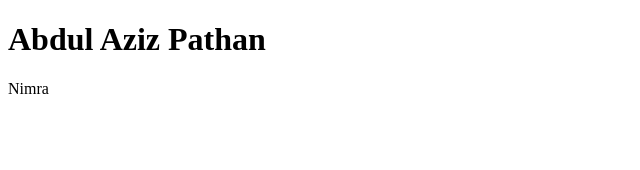
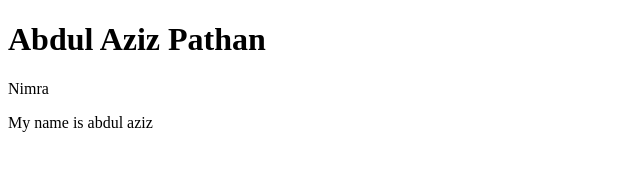
Before and after one commit to Abdulpathan123/Abdul-Aziz, a plain HTML site: page index.html in a window 1280 px wide. Shown: the whole page, without its empty margins (0-640 px from the left). Drawn offline with Linux system fonts and the light colour scheme.

Commit message:
New paragraph added

```diff
--- a/index.html
+++ b/index.html
@@ -8,5 +8,6 @@
 <body>
     <h1>Abdul Aziz Pathan</h1>
     <h>Nimra</h>
+    <p> My name is abdul aziz</p>
 </body>
 </html>
```
